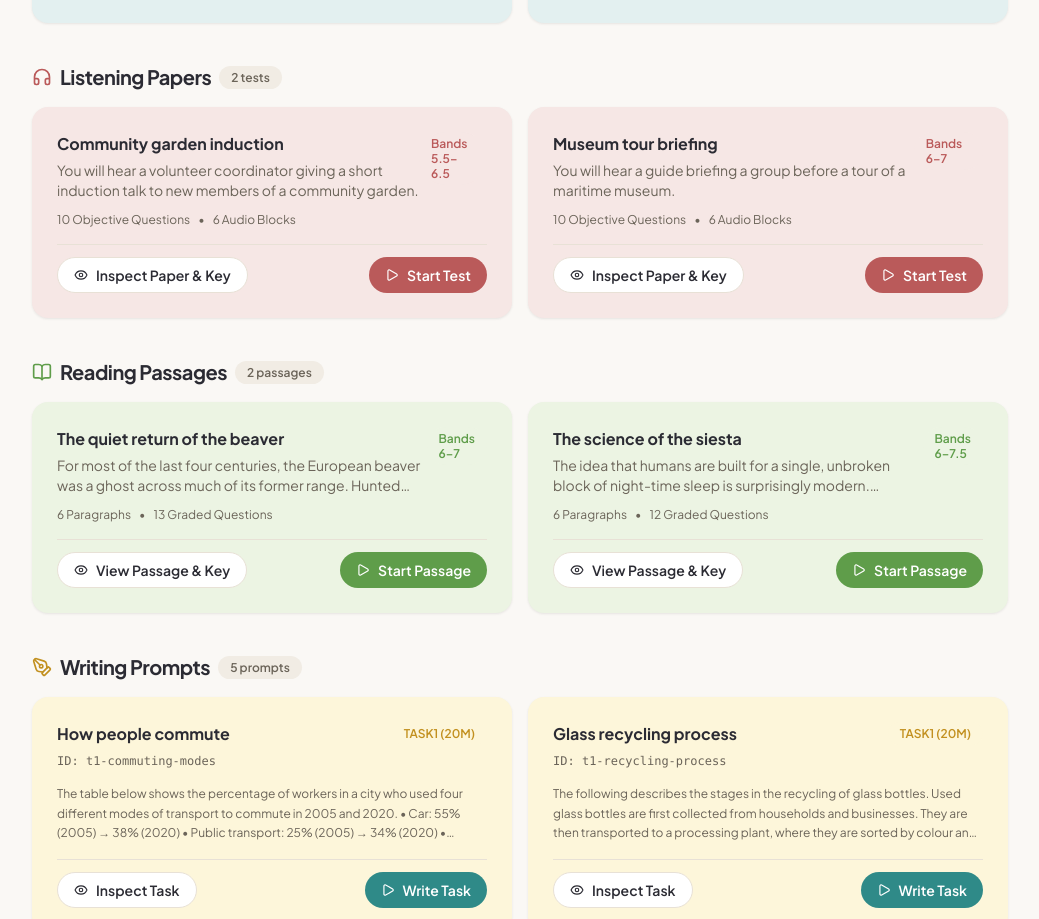
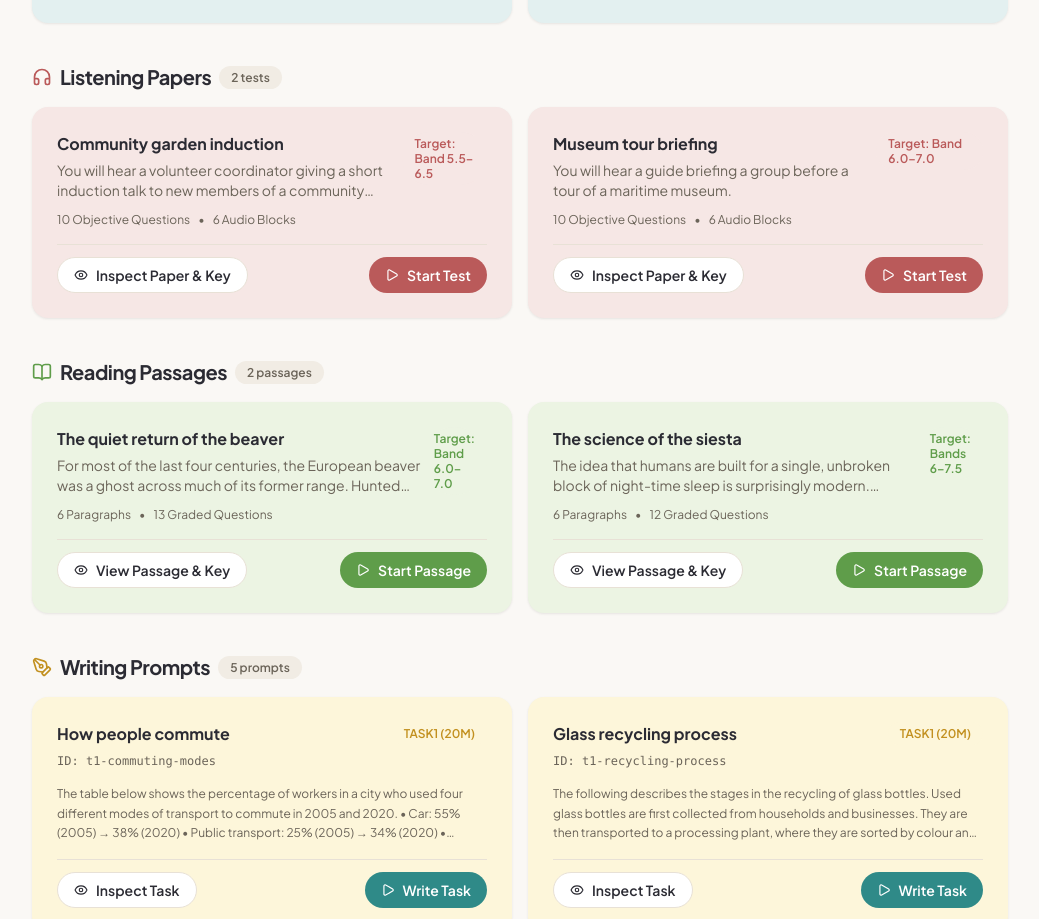
Before and after one commit to TannedCung/Echo, a Next.js app: page /exams in a window 1280 px wide. Shown: the part 1585-2504 px from the top of the page, without its empty margins (120-1159 px from the left). Built offline with nearby package versions, Linux system fonts and the light colour scheme; no server answers; sample sign-in values are in the browser's storage.

Commit message:
fix(ui): clarify difficulty levels on exam cards to avoid score confusion

```diff
--- a/components/exams/exam-inspector-dialog.tsx
+++ b/components/exams/exam-inspector-dialog.tsx
@@ -215,7 +215,7 @@ function ListeningDetails({ test }: { test: ListeningTest }) {
     <div className="flex flex-col gap-6">
       <div>
         <Badge tone="accent" className="mb-2">
-          {test.level}
+          Target Level: {test.level}
         </Badge>
         <p className="text-muted-foreground text-sm italic">{test.context}</p>
       </div>
@@ -267,7 +267,7 @@ function ReadingDetails({ test }: { test: ReadingTest }) {
     <div className="flex flex-col gap-6">
       <div>
         <Badge tone="accent" className="mb-2">
-          {test.level}
+          Target Level: {test.level}
         </Badge>
         <p className="text-muted-foreground text-sm font-medium">Academic Reading Passage</p>
       </div>
--- a/components/exams/exam-manager.tsx
+++ b/components/exams/exam-manager.tsx
@@ -301,7 +301,7 @@ export function ExamManager() {
                           {test.context}
                         </CardDescription>
                       </div>
-                      <Badge tone="accent">{test.level}</Badge>
+                      <Badge tone="accent">Target: {test.level}</Badge>
                     </div>
 
                     <div className="text-muted-foreground flex items-center gap-2 text-xs">
@@ -355,7 +355,7 @@ export function ExamManager() {
                           {test.passage[0]}
                         </CardDescription>
                       </div>
-                      <Badge tone="success">{test.level}</Badge>
+                      <Badge tone="success">Target: {test.level}</Badge>
                     </div>
 
                     <div className="text-muted-foreground flex items-center gap-2 text-xs">
--- a/components/practice/listening-surface.tsx
+++ b/components/practice/listening-surface.tsx
@@ -196,7 +196,7 @@ export function ListeningSurface({
       <Card tint="primary" className="flex flex-col gap-3">
         <div className="flex items-center gap-2">
           <CardTitle className="text-base">{test.title}</CardTitle>
-          <Badge tone="neutral">{test.level}</Badge>
+          <Badge tone="neutral">Target Level: {test.level}</Badge>
         </div>
         <CardDescription>{test.context}</CardDescription>
 
--- a/components/practice/reading-surface.tsx
+++ b/components/practice/reading-surface.tsx
@@ -137,7 +137,7 @@ export function ReadingSurface({ tests }: { tests: PublicReadingTest[] }) {
         <Card className="flex flex-col gap-3 lg:max-h-[70vh] lg:overflow-y-auto">
           <div className="flex items-center gap-2">
             <CardTitle className="text-base">{test.title}</CardTitle>
-            <Badge tone="neutral">{test.level}</Badge>
+            <Badge tone="neutral">Target Level: {test.level}</Badge>
           </div>
           {test.passage.map((p, i) => (
             <p key={i} className="text-sm leading-relaxed">
--- a/lib/ielts/listening-tests.ts
+++ b/lib/ielts/listening-tests.ts
@@ -31,7 +31,7 @@ export const LISTENING_TESTS: ListeningTest[] = [
     title: "Community garden induction",
     context:
       "You will hear a volunteer coordinator giving a short induction talk to new members of a community garden.",
-    level: "Bands 5.5–6.5",
+    level: "Band 5.5–6.5",
     transcript: [
       "Hello everyone, and a very warm welcome to the Riverside Community Garden. My name is Dana, and I'm the volunteer coordinator, so I'll be your main point of contact for your first few weeks here.",
       "Let me start with the practical details. The garden is open from eight in the morning until dusk, seven days a week. Volunteers can come whenever suits them, but we do ask that you sign in at the shed by the main gate each time, mainly so we know who's on site in case of an emergency.",
@@ -130,7 +130,7 @@ export const LISTENING_TESTS: ListeningTest[] = [
     id: "museum-tour-briefing",
     title: "Museum tour briefing",
     context: "You will hear a guide briefing a group before a tour of a maritime museum.",
-    level: "Bands 6–7",
+    level: "Band 6.0–7.0",
     transcript: [
       "Good morning, everyone, and welcome to the National Maritime Museum. Before we begin the tour, I'd just like to run through a few points so that everything goes smoothly.",
       "The tour lasts about ninety minutes in total, and we'll be covering three of the museum's main galleries. We'll start upstairs in the Age of Sail gallery, then move down to the Trade and Empire rooms, and finish in the newest gallery, which opened only last spring and focuses on modern shipping.",
--- a/lib/ielts/reading-tests.ts
+++ b/lib/ielts/reading-tests.ts
@@ -24,7 +24,7 @@ export const READING_TESTS: ReadingTest[] = [
   {
     id: "the-quiet-return-of-the-beaver",
     title: "The quiet return of the beaver",
-    level: "Bands 6–7",
+    level: "Band 6.0–7.0",
     passage: [
       "For most of the last four centuries, the European beaver was a ghost across much of its former range. Hunted relentlessly for its fur, its meat and a secretion once prized in medicine, the animal had vanished from Britain by the sixteenth century and clung on elsewhere only in a handful of isolated pockets. By 1900, fewer than 1,200 beavers were thought to survive on the entire continent. It seemed a species quietly bowing out.",
       "The reversal that followed is one of conservation's less celebrated success stories. Beginning in the 1920s, a scattering of reintroduction schemes released small groups of beavers into protected rivers. Progress was slow and often unofficial. In Britain, the animals returned not through a grand national plan but partly by accident, when individuals escaped from private collections and established themselves along quiet waterways before anyone in authority had decided whether they should be there at all.",
```
